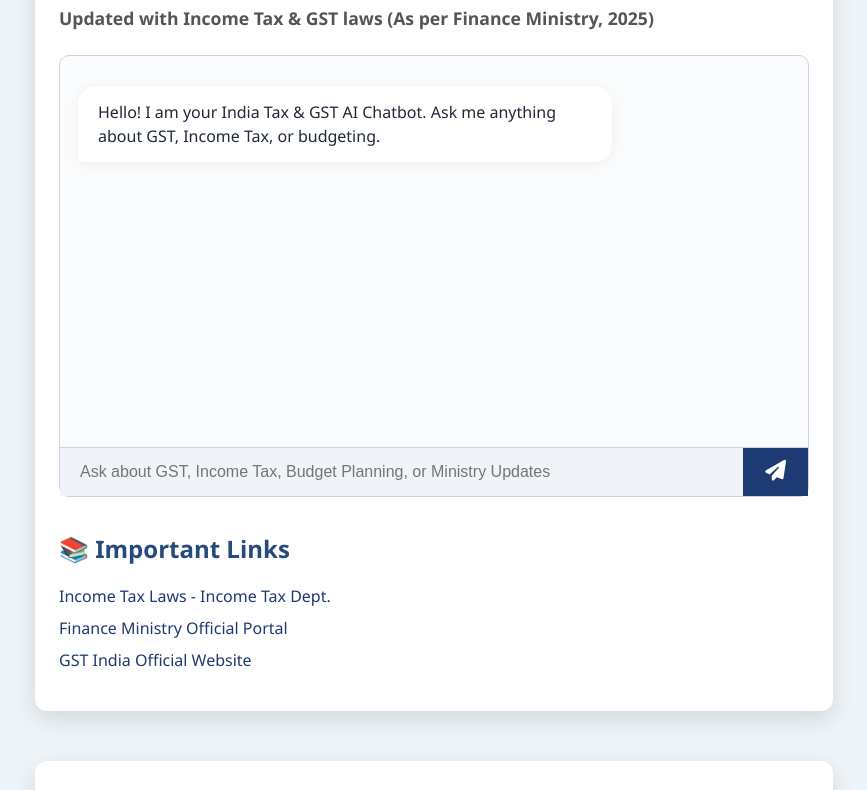
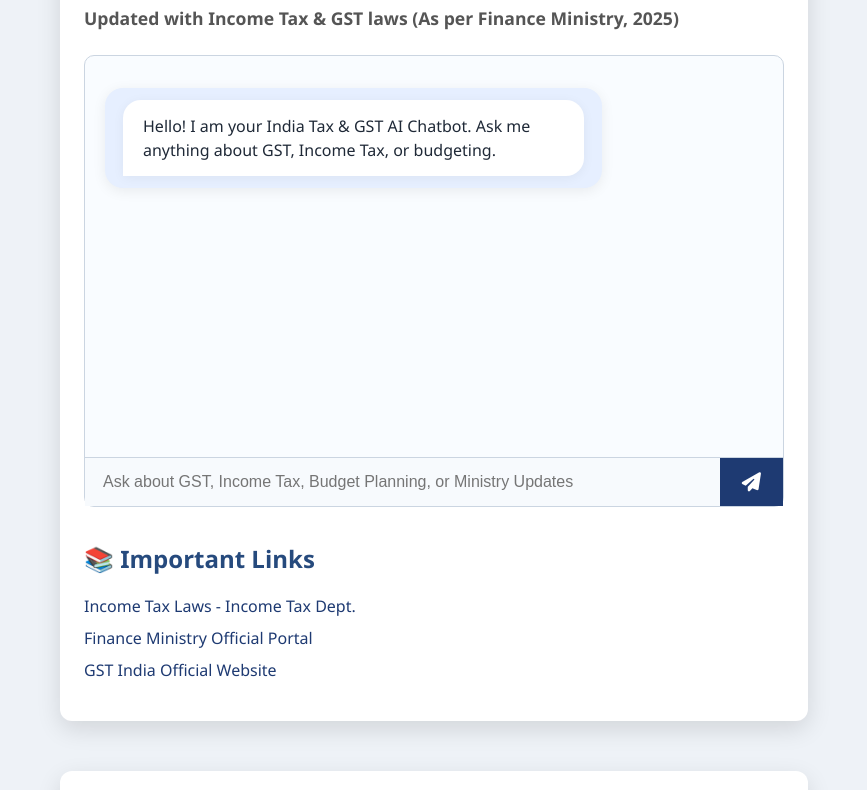
Before and after one commit to shravanphotography17/shravanphotography17.gitHub.io, a plain HTML site: page index.html in a window 1280 px wide. Shown: the part 154-944 px from the top of the page, without its empty margins (206-1073 px from the left). Drawn offline with Linux system fonts and the light colour scheme.

Commit message:
Update style.css

```diff
--- a/style.css
+++ b/style.css
@@ -122,3 +122,107 @@ button:hover {
   from { opacity: 0; transform: translateY(12px); }
   to { opacity: 1; transform: translateY(0); }
 }
+
+
+body {
+  font-family: 'Segoe UI', Tahoma, Arial, sans-serif;
+  background: #eef2f7;
+  margin: 0; padding: 0;
+}
+.container {
+  max-width: 700px;
+  margin: 50px auto;
+  background: #fff;
+  border-radius: 12px;
+  box-shadow: 0 8px 24px rgba(0,0,0,0.12);
+  padding: 24px;
+}
+header h1 {
+  color: #1e3a72;
+  font-size: 2rem;
+  display: flex;
+  align-items: center;
+  gap: 12px;
+}
+header p {
+  font-weight: 600;
+  color: #555;
+  margin-bottom: 25px;
+}
+.chat-section {
+  display: flex;
+  flex-direction: column;
+  height: 450px;
+  border: 1px solid #cbd5e1;
+  border-radius: 10px;
+  background: #f9fcff;
+}
+.chat-box {
+  flex: 1;
+  padding: 20px;
+  overflow-y: auto;
+  font-size: 1rem;
+}
+.input-area {
+  display: flex;
+  border-top: 1px solid #cbd5e1;
+  background: #fff;
+}
+input[type='text'] {
+  flex-grow: 1;
+  font-size: 1rem;
+  padding: 15px 18px;
+  border: none;
+  outline: none;
+  border-radius: 0;
+  background: #f7fafd;
+}
+button {
+  background: #1e3a72;
+  color: white;
+  border: none;
+  cursor: pointer;
+  padding: 0 22px;
+  font-size: 1.2rem;
+  display: flex;
+  align-items: center;
+  justify-content: center;
+  transition: background 0.3s ease;
+}
+button:hover {
+  background: #3b59af;
+}
+.message {
+  max-width: 70%;
+  margin-bottom: 16px;
+  padding: 12px 18px;
+  border-radius: 18px;
+  box-shadow: 0 3px 14px rgba(0,0,0,0.07);
+  animation: fadeInUp 0.4s ease;
+  display: flex;
+  align-items: center;
+  gap: 10px;
+}
+.message.user {
+  background: #2c48b1;
+  color: white;
+  margin-left: auto;
+  flex-direction: row-reverse;
+}
+.message.bot {
+  background: #e6efff;
+  color: #1e3a72;
+}
+.message .icon {
+  font-size: 1.4rem;
+}
+
+@keyframes fadeInUp {
+  from {
+    opacity: 0;
+    transform: translateY(10px);
+  } to {
+    opacity: 1;
+    transform: translateY(0);
+  }
+}
```
